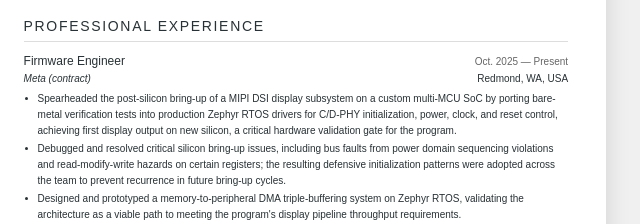
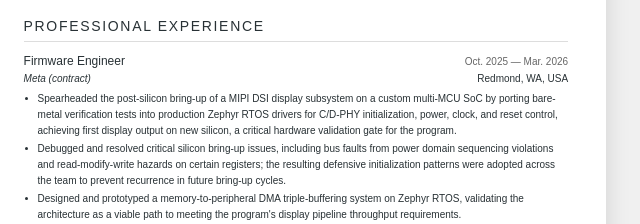
Before and after one commit to migcruz/cruzmiguelresume, a plain HTML site: page src/index.html in a window 1280 px wide. Shown: the part 276-500 px from the top of the page, 431-1071 px from the left. Drawn offline with Linux system fonts and the light colour scheme; a web font is replaced by a local one.

Commit message:
changed Meta end date

```diff
--- a/src/index.html
+++ b/src/index.html
@@ -126,7 +126,7 @@
           <div class="entry">
             <div class="entry-header">
               <span class="entry-title">Firmware Engineer</span>
-              <span class="entry-date">Oct. 2025 — Present</span>
+              <span class="entry-date">Oct. 2025 — Mar. 2026</span>
             </div>
             <div class="entry-sub"><span class="entry-company">Meta (contract)</span><span class="entry-location">Redmond, WA, USA</span></div>
             <ul>
```
